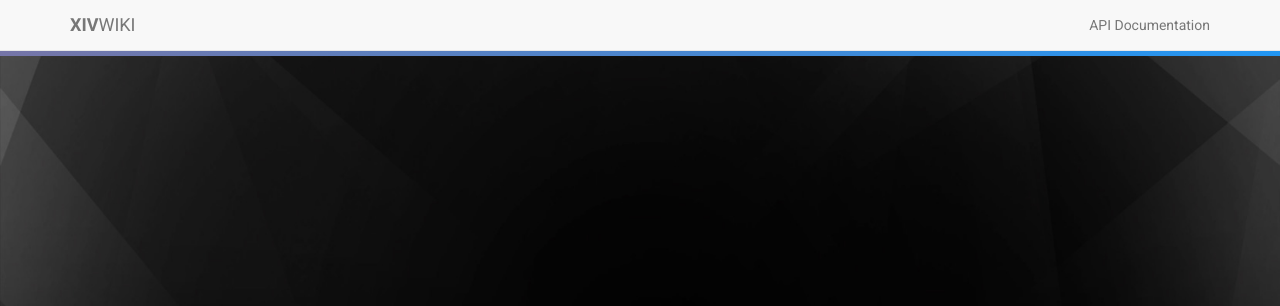
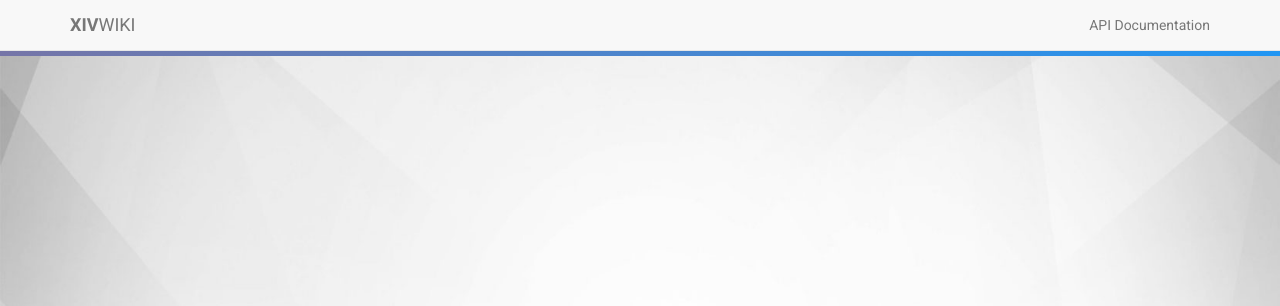
Before and after one commit to FFXIVAPP/xivwiki.com, a website: page static/index.html in a window 1280 px wide. Shown: the top 306 px of the page. Drawn offline with nearby package versions, Linux system fonts and the light colour scheme.

Commit message:
updated bg

```diff
--- a/static/index.html
+++ b/static/index.html
@@ -13,7 +13,7 @@
   <style>
     body {
       padding-top: 70px;
-      background-image: url('/images/bg.jpg');
+      background-image: url('/images/bg-white.jpg');
       background-size: cover;
     }
   </style>
```
Also changed, not shown: static/images/bg-white.jpg (added).
